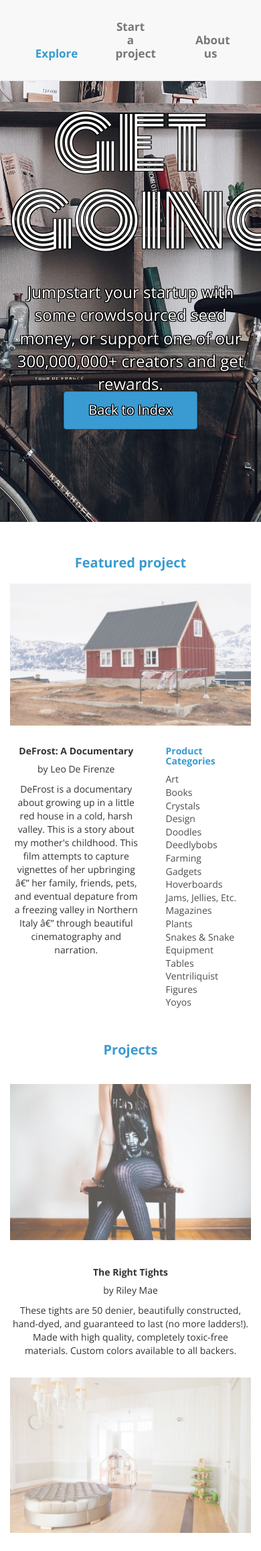
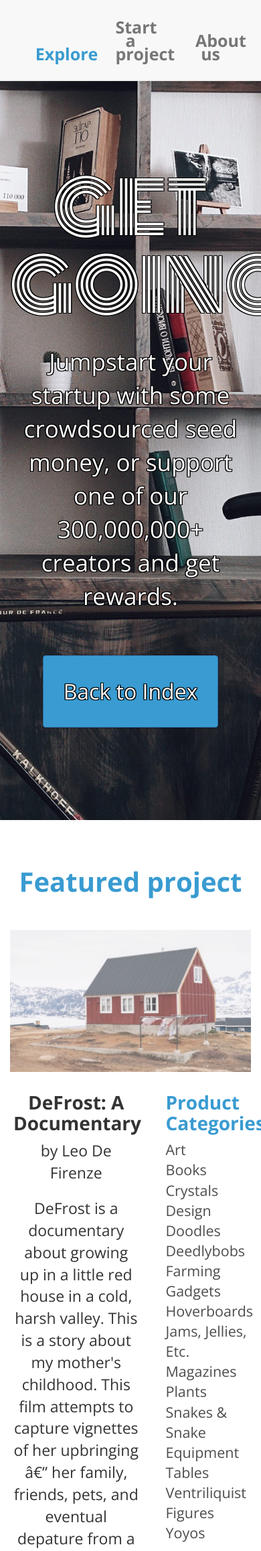
Before and after one commit to UAllen95/UAllen95.github.io, a PHP site: page /portofolio/jumpstart/index.html in a window 390 px wide. Shown: the top 2315 px of the page at 67% size. Run offline with PHP 8.4, Linux system fonts and the light colour scheme.

Commit message:
jumpstart - finish try

```diff
--- a/portofolio/jumpstart/index.html
+++ b/portofolio/jumpstart/index.html
@@ -83,13 +83,13 @@
             <h3 class="title">Featured project</h3>
           </div>
 
-          <div class="col-md-6 col-xs-12">
+          <div class="col-md-6 col-sm-12">
             <div class="image-container">
               <img class="img-responsive" src="./resources/images/featured-project.png">
             </div>
           </div>
 
-          <div class="documentary col-md-4 col-xs-7">
+          <div class="col-md-4 col-xs-7 documentary">
             <h4>DeFrost: A Documentary</h4>
             <p>by Leo De Firenze</p>
             <p>DeFrost is a documentary about growing up in a little red house in a cold, harsh valley. This is a story
@@ -97,7 +97,7 @@ about my mother's childhood. This film attempts to capture vignettes of her upbr
 eventual depature from a freezing valley in Northern Italy â€” through beautiful cinematography and narration.</p>
           </div>
 
-          <div class="product-categories col-md-2 col-xs-5">
+          <div class="col-md-2 col-xs-5 product-categories">
             <h4 class="product">Product Categories</h4>
             <ul class="list">
               <li>Art</li>
--- a/portofolio/jumpstart/resources/css/style.css
+++ b/portofolio/jumpstart/resources/css/style.css
@@ -148,6 +148,29 @@ footer p {
 }
 
 @media only screen and (max-width: 1024px) {
+  h3 {
+    font-size: 4rem;
+    padding: 20px 0 40px 0!important;
+  }
+
+  h4 {
+    font-size: 2.8rem;
+  }
+
+  p {
+    font-size: 2.3rem;
+  }
+
+  li {
+    font-size: 2.15rem;
+  }
+
+  a.btn {
+    font-size: 3.2rem;
+    padding: 30px;
+    width: auto;
+  }
+
   header ul.navbar-nav {
     text-align: center;
     display: inline-block;
@@ -159,6 +182,8 @@ footer p {
 
   header ul.navbar-nav li {
     width: 33%;
+    padding: 20px;
+    font-size: 2.5rem;
   }
 
   header .navbar-brand {
@@ -171,6 +196,23 @@ footer p {
     margin: 0 auto;
   }
 
+  .carousel {
+    top: 96px;
+  }
+
+  .jumbotron {
+    min-height: 861px;
+  }
+
+  .jumbotron p {
+    font-size: 3.5rem;
+    height: auto;
+  }
+
+  #main {
+    padding-top: 96px;
+  }
+
   #main .row {
     text-align: center;
   }
@@ -179,7 +221,7 @@ footer p {
     text-align: right;
   }
 
-  #main .documentary{
+  #main .documentary {
     padding: 20px;
   }
 
@@ -192,16 +234,14 @@ footer p {
     margin: 20px auto;
   }
 
-  #main .featured-title .documentary h4 {
-    color: red;
+  #main p {
+    padding-bottom: 10px;
   }
-}
 
 @media only screen and (max-width: 768px) {
   header ul.navbar-nav li {
     display: inline-block;
     width: 32%;
-    padding: 20px;
   }
 }
 
```
